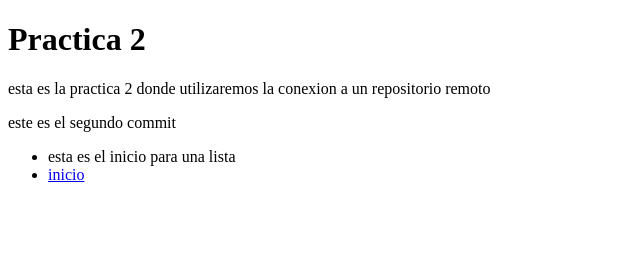
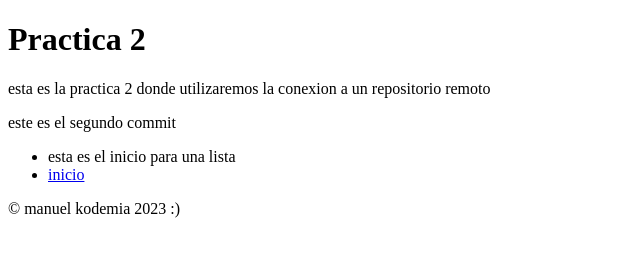
Before and after one commit to jmanuelrs/practica2.1, a plain HTML site: page index.html in a window 1280 px wide. Shown: the whole page, without its empty margins (0-640 px from the left). Drawn offline with Linux system fonts and the light colour scheme.

Commit message:
se agrego el copyright al final

```diff
--- a/index.html
+++ b/index.html
@@ -15,7 +15,7 @@
            <li><a href="#">inicio </a> </li>
 
       </ul>
-
+             <p> &copy; manuel kodemia 2023 :)  </p>
 
 </body>
 </html>
```
